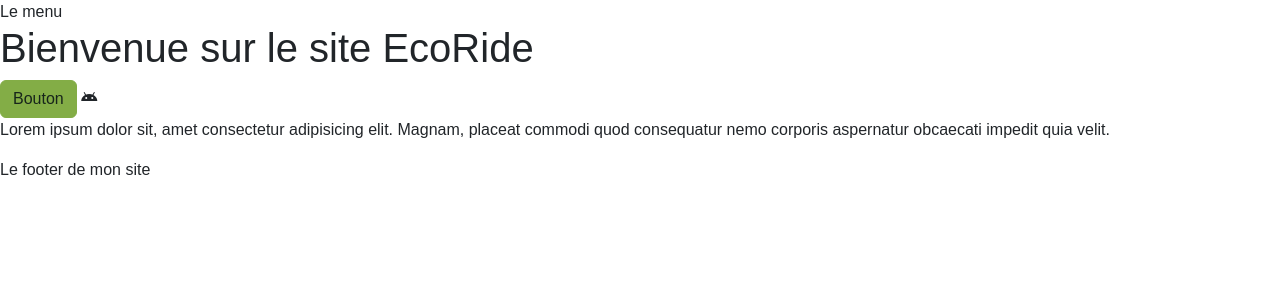
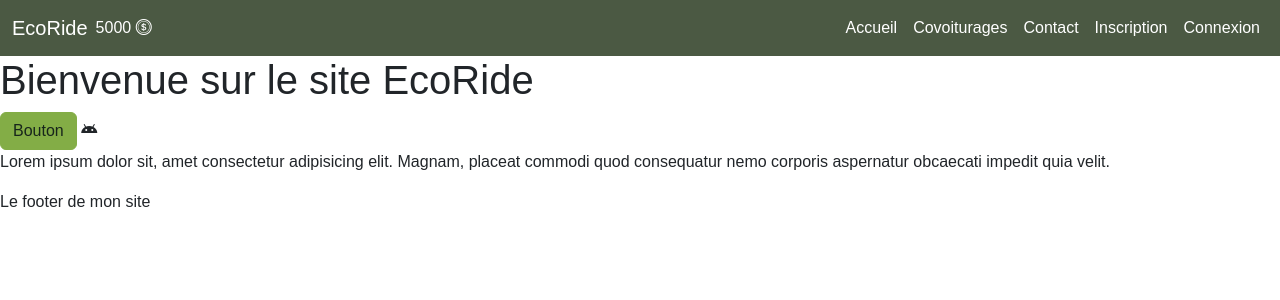
Before and after one commit to SteevenCase/ECF_, a PHP site: page / in a window 1280 px wide. Shown: the top 300 px of the page. Run offline with PHP 8.4, Linux system fonts and the light colour scheme; some libraries are stand-ins or nearby versions.

Commit message:
Add site header

```diff
--- a/index.html
+++ b/index.html
@@ -15,7 +15,61 @@
     <title>EcoRide</title>
   </head>
   <body>
-    <header>Le menu</header>
+    <header>
+      <nav class="navbar navbar-expand-lg bg-dark" data-bs-theme="dark">
+        <div class="container-fluid">
+          <div class="d-flex align-items-center">
+            <a class="navbar-brand me-2" href="/">EcoRide</a
+            ><!--navbar brand veut dire logo-->
+            <div class="coin text-white">5000 <i class="bi bi-coin"></i></div>
+          </div>
+
+          <!--navbar toggler veut dire menu burger-->
+          <button
+            class="navbar-toggler"
+            type="button"
+            data-bs-toggle="collapse"
+            data-bs-target="#navbarSupportedContent"
+            aria-controls="navbarSupportedContent"
+            aria-expanded="false"
+            aria-label="Toggle navigation"
+          >
+            <span class="navbar-toggler-icon"></span>
+          </button>
+
+          <div class="collapse navbar-collapse" id="navbarSupportedContent">
+            <ul class="navbar-nav ms-auto mb-2 mb-lg-0">
+              <!--me = marge end, mb = marge bottom-->
+              <li class="nav-item">
+                <a class="nav-link active" aria-current="page" href="/"
+                  >Accueil</a
+                >
+              </li>
+              <li class="nav-item">
+                <a class="nav-link active" aria-current="page" href="/"
+                  >Covoiturages</a
+                >
+              </li>
+              <li class="nav-item">
+                <a class="nav-link active" aria-current="page" href="/"
+                  >Contact</a
+                >
+              </li>
+              <li class="nav-item">
+                <a class="nav-link active" aria-current="page" href="/"
+                  >Inscription</a
+                >
+              </li>
+              <li class="nav-item">
+                <a class="nav-link active" aria-current="page" href="/"
+                  >Connexion</a
+                >
+              </li>
+            </ul>
+          </div>
+        </div>
+      </nav>
+    </header>
 
     <main id="main-page">
       <!-- Le contenu de la page sera ici-->
--- a/scss/main.scss
+++ b/scss/main.scss
@@ -1,2 +1,5 @@
 @import url("/node_modules/bootstrap-icons/font/bootstrap-icons.css");
 @import "custom";
+.coin {
+  color: white;
+}
```
Also changed, not shown: scss/main.css, 1 other file.
